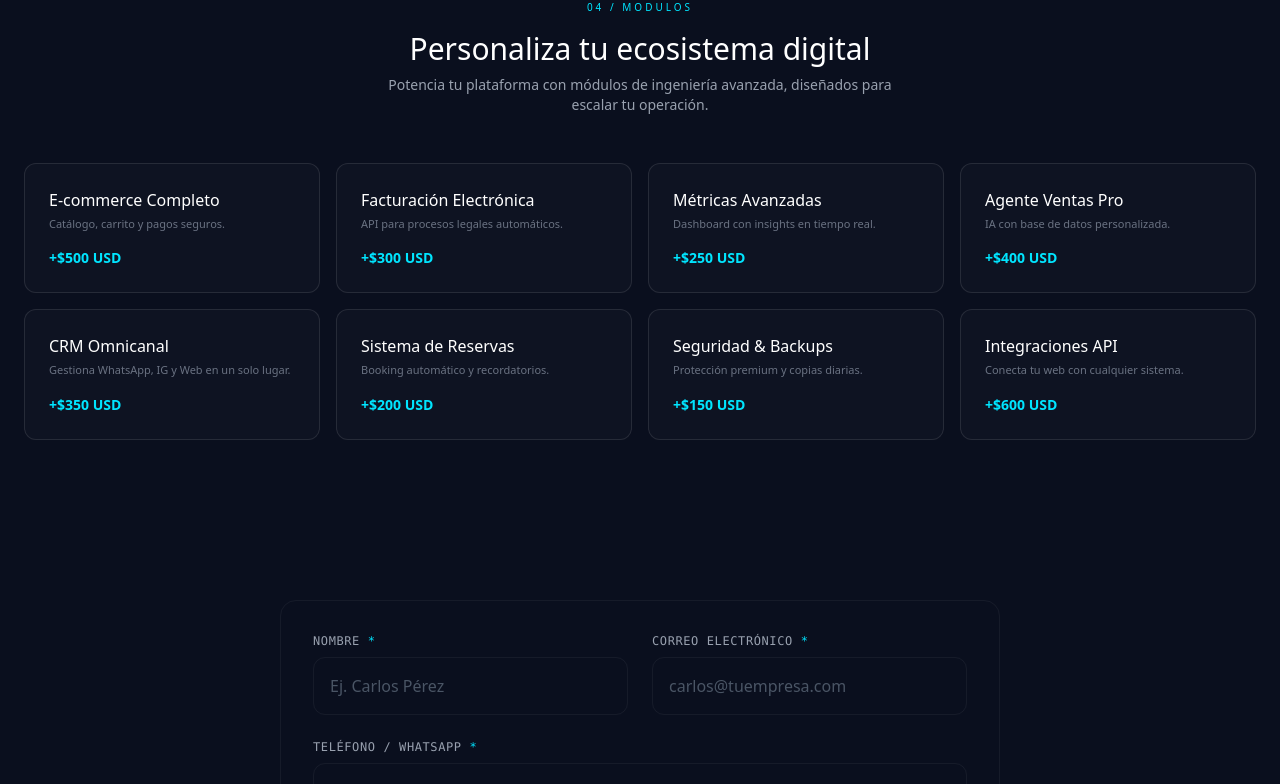
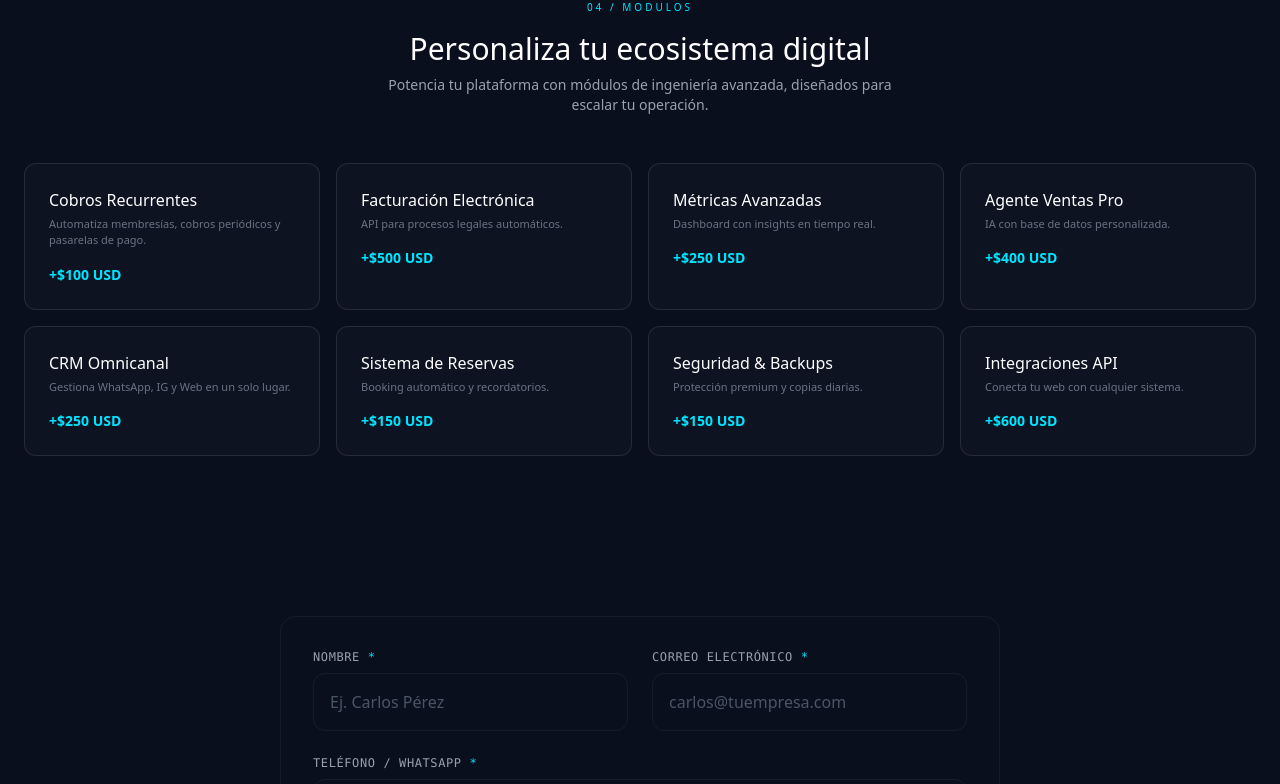
Before and after one commit to AlejoLamg/Sincria-, a Next.js app: page / in a window 1280 px wide. Shown: the part 3381-4165 px from the top of the page. Built offline with nearby package versions, Linux system fonts and the light colour scheme.

Commit message:
correcciones menores textos

```diff
--- a/app/admin/page.tsx
+++ b/app/admin/page.tsx
@@ -10,7 +10,7 @@ export default async function AdminDashboardPage({
   return (
     <div className="space-y-6">
       <header className="flex justify-between items-center bg-neutral-900 p-6 rounded-xl border border-neutral-800 shadow-sm">
-        <h1 className="text-2xl font-bold text-white">Dashboard Sincro.ia</h1>
+        <h1 className="text-2xl font-bold text-white">Dashboard SincroIA.lat</h1>
         <button className="bg-neutral-800 text-white px-4 py-2 rounded-md hover:bg-neutral-700 transition">
           Actualizar Datos
         </button>
--- a/components/layouts/AdditionalModules.tsx
+++ b/components/layouts/AdditionalModules.tsx
@@ -3,12 +3,16 @@ import { motion } from "framer-motion";
 
 export default function AdditionalModules() {
   const modules = [
-    { name: "E-commerce Completo", desc: "Catálogo, carrito y pagos seguros.", price: "+$500" },
-    { name: "Facturación Electrónica", desc: "API para procesos legales automáticos.", price: "+$300" },
+   {
+  name: "Cobros Recurrentes",
+  desc: "Automatiza membresías, cobros periódicos y pasarelas de pago.",
+  price: "+$100"
+},
+    { name: "Facturación Electrónica", desc: "API para procesos legales automáticos.", price: "+$500" },
     { name: "Métricas Avanzadas", desc: "Dashboard con insights en tiempo real.", price: "+$250" },
     { name: "Agente Ventas Pro", desc: "IA con base de datos personalizada.", price: "+$400" },
-    { name: "CRM Omnicanal", desc: "Gestiona WhatsApp, IG y Web en un solo lugar.", price: "+$350" },
-    { name: "Sistema de Reservas", desc: "Booking automático y recordatorios.", price: "+$200" },
+    { name: "CRM Omnicanal", desc: "Gestiona WhatsApp, IG y Web en un solo lugar.", price: "+$250" },
+    { name: "Sistema de Reservas", desc: "Booking automático y recordatorios.", price: "+$150" },
     { name: "Seguridad & Backups", desc: "Protección premium y copias diarias.", price: "+$150" },
     { name: "Integraciones API", desc: "Conecta tu web con cualquier sistema.", price: "+$600" },
   ];
@@ -24,7 +28,7 @@ export default function AdditionalModules() {
           className="text-center mb-12"
         >
           {/* 2. H2 para jerarquía de página */}
-          <span className="text-[10px] tracking-[0.3em] text-brand-cyan uppercase mb-4 block">04 / MODULOS</span>
+          <span className="text-[10px] tracking-[0.3em] text-brand-cyan uppercase mb-4 block">04 / Modulos</span>
           <h2 id="modules-heading" className="text-3xl font-light text-white mb-2">
             Personaliza tu ecosistema digital
           </h2>
--- a/components/layouts/Footer.tsx
+++ b/components/layouts/Footer.tsx
@@ -14,7 +14,7 @@ export default function Footer() {
           <Link href="/" aria-label="Ir al inicio">
             <Image
               src="/logo.webp"
-              alt="Logo de Sincro.ia - Ingeniería de Software"
+              alt="Logo de SincroIA.lat - Ingeniería de Software"
               className="h-8 w-auto opacity-80 hover:opacity-100 transition-opacity"
               width={120}
               height={32}
--- a/components/layouts/HeroSection.tsx
+++ b/components/layouts/HeroSection.tsx
@@ -31,6 +31,7 @@ export default function HeroSection() {
         {/* SUBTÍTULO: Beneficio claro + Solución */}
         <p className="mt-4 max-w-2xl mx-auto text-base md:text-xl text-gray-400 mb-10 font-sans leading-relaxed">
           Diseñamos sistemas autónomos a medida que eliminan tareas manuales.
+
           <span className="block text-white mt-2 font-medium">Transforma tu operación y escala tu rentabilidad con ingeniería de alto impacto.</span>
         </p>
 
--- a/components/layouts/WhatsAppButton.tsx
+++ b/components/layouts/WhatsAppButton.tsx
@@ -4,7 +4,7 @@ import React from 'react';
 export default function WhatsAppButton() {
   return (
     <a
-      href="https://wa.me/57TU_NUMERO_AQUI?text=Hola,%20me%20gustaría%20más%20información%20sobre%20los%20servicios%20de%20Sincro.ia"
+      href="https://wa.me/57TU_NUMERO_AQUI?text=Hola,%20me%20gustaría%20más%20información%20sobre%20los%20servicios%20de%20SincroIA.lat"
       target="_blank"
       rel="noopener noreferrer"
       className="fixed bottom-8 right-8 z-50 w-14 h-14 flex items-center justify-center rounded-full shadow-[0_4px_20px_rgba(37,211,102,0.4)] hover:scale-110 transition-all duration-300"
```
Also changed, not shown: 1 other file (tests, documents, lock files or other folders).
